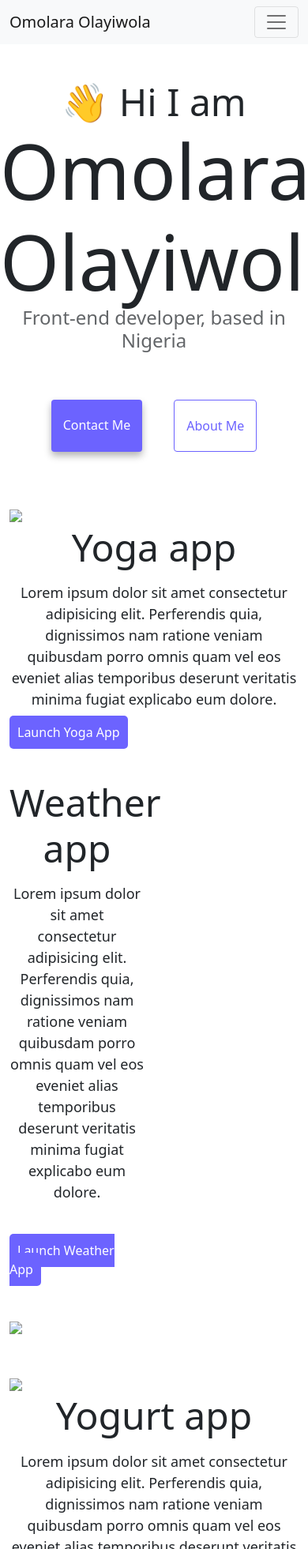
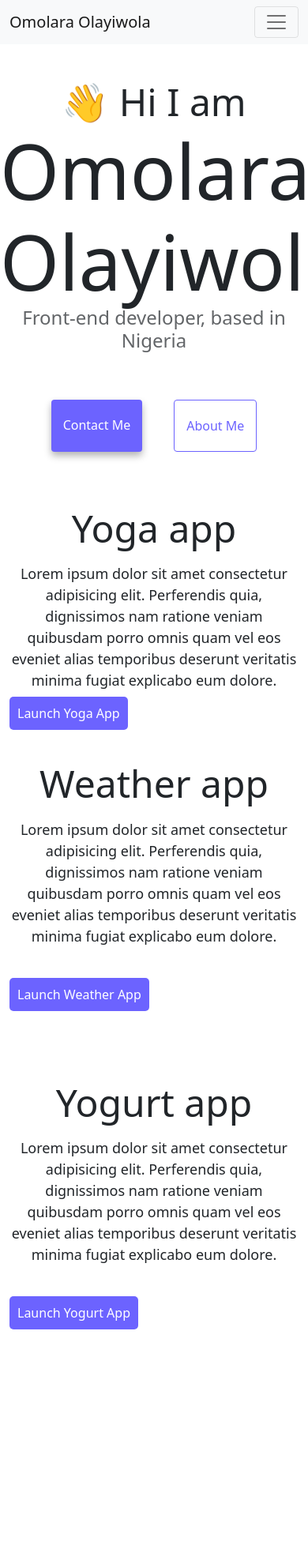
Before and after one commit to OmolaraO/Omolara-Olayiwola-Portfolio, a plain HTML site: page index.html in a window 390 px wide. Shown: the top 1961 px of the page at 79% size. After the commit the page ends 1683 px from the top, so only its background shows below. Drawn offline with nearby package versions, Linux system fonts and the light colour scheme.

Commit message:
Added cool responsive features

```diff
--- a/index.html
+++ b/index.html
@@ -1,9 +1,8 @@
 <!DOCTYPE html>
 <html lang="en">
-
 <head>
     <meta charset="UTF-8" />
-    <meta name="description" content="Omolara Olayiwola Portfolio" />
+    <meta name="description" content="Omolara Olayiwola Portfolio,Frontend developer based in Lagos,Nigeria, check out the portfolio and contact me for more inquires" />
     <link href="https://cdn.jsdelivr.net/npm/bootstrap@5.1.3/dist/css/bootstrap.min.css" rel="stylesheet"
         integrity="sha384-1BmE4kWBq78iYhFldvKuhfTAU6auU8tT94WrHftjDbrCEXSU1oBoqyl2QvZ6jIW3" crossorigin="anonymous" />
     <meta http-equiv="X-UA-Compatible" content="IE=edge" />
@@ -11,7 +10,6 @@
     <title>Omolara Olayiwola</title>
     <link rel="stylesheet" href="style.css" />
 </head>
-
 <body>
     <script src="https://cdn.jsdelivr.net/npm/bootstrap@5.1.3/dist/js/bootstrap.bundle.min.js"
         integrity="sha384-ka7Sk0Gln4gmtz2MlQnikT1wXgYsOg+OMhuP+IlRH9sENBO0LRn5q+8nbTov4+1p"
@@ -42,15 +40,15 @@
     <h1 class="text-center">Omolara Olayiwola</h1>
     <h3 class="text-center">Front-end developer, based in Nigeria</h3>
     <div class="navigation-links mb-5">
-        <a href="about.html#contact" class="contact-link">Contact me</a>
-        <a href="about.html" class="about-link">About me</a>
+        <a href="about.html#contact" class="contact-link" title="Contact Omolara Olayiwola">Contact me</a>
+        <a href="about.html" class="about-link" title="About Omolara Olayiwola">About me</a>
     </div>
     <div class="container">
         <div class="row">
-            <div class="col-md-6">
-                <img src="images/yoga.png" class="img-fluid" />
+            <div class="col-sm-6">
+                <img src="images/yoga.png" class="img-fluid d-none d-sm-block" />
             </div>
-            <div class="col-md-6">
+            <div class="col-sm-6">
                 <h2 class="mb-3">Yoga app</h2>
                 <p>
                     Lorem ipsum dolor sit amet consectetur adipisicing elit. Perferendis quia, dignissimos nam ratione
@@ -63,7 +61,7 @@
             </div>
         </div>
         <div class="row mt-5">
-            <div class="col-6">
+            <div class="col-sm-6">
                 <h2 class="mb-3">Weather app</h2>
                 <p>
                     Lorem ipsum dolor sit amet consectetur adipisicing elit. Perferendis quia, dignissimos nam ratione
@@ -74,13 +72,13 @@
                     <a href="#" class="first-link">Launch Weather App</a>
                 </div>
             </div>
-            <div class="col-md-6">
-                <img src="images/weather.png" class="img-fluid" />
+            <div class="col-sm-6">
+                <img src="images/weather.png" class="img-fluid d-none d-sm-block" alt="Weather Project" />
             </div>
         </div>
         <div class="row mt-5">
-            <div class="col-md-6">
-                <img src="images/yogurt.png" class="img-fluid" />
+            <div class="col-sm-6">
+                <img src="images/yogurt.png" class="img-fluid d-none d-sm-block" alt="Yogurt Project" />
             </div>
             <div class="col-md-6">
                 <h2 class="mb-3">Yogurt app</h2>
--- a/style.css
+++ b/style.css
@@ -103,3 +103,10 @@ p {
   text-decoration: none;
   box-shadow: var(--primary-color);
 }
+
+@media (min-width: 576px) {
+  .col-sm-6 {
+    flex: 0 auto;
+    width: 50%;
+  }
+}
```
Also changed, not shown: about.html (+1 -0 lines), images/weather.png (added), images/yoga.png (added), images/yogurt.png (added).
